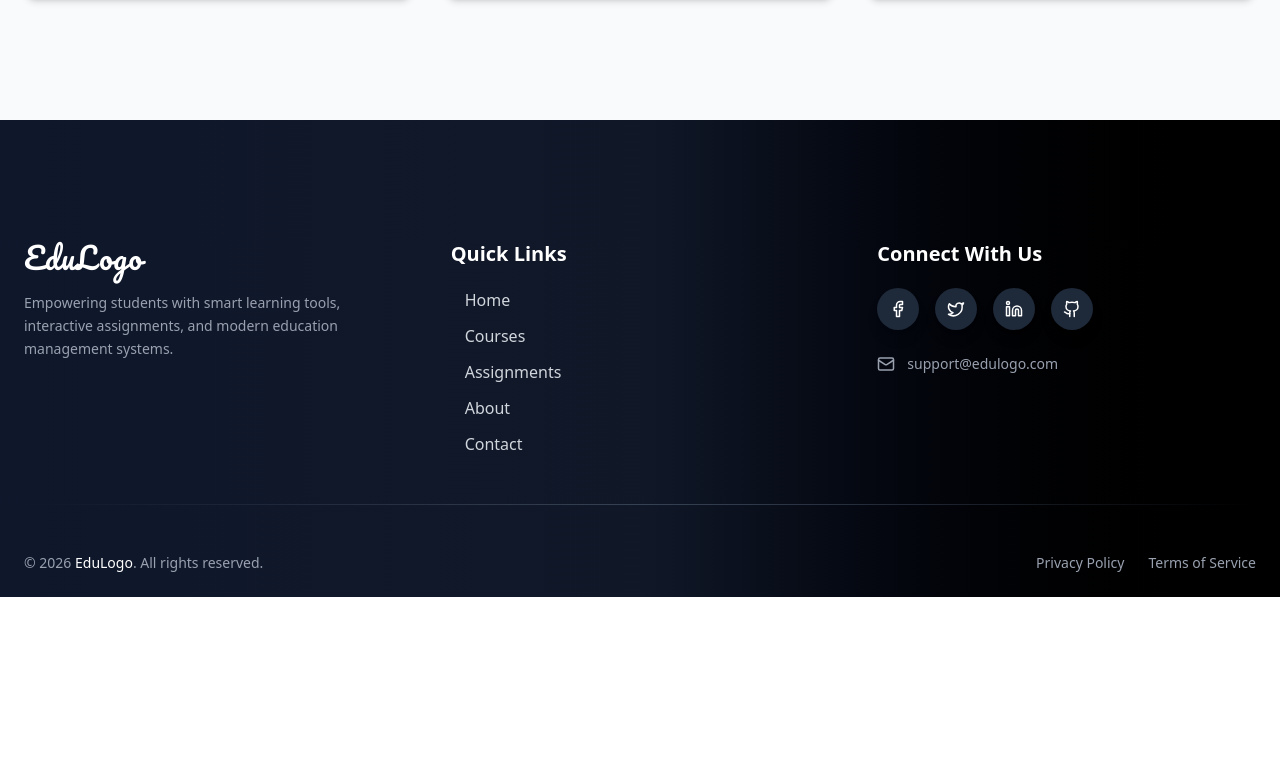
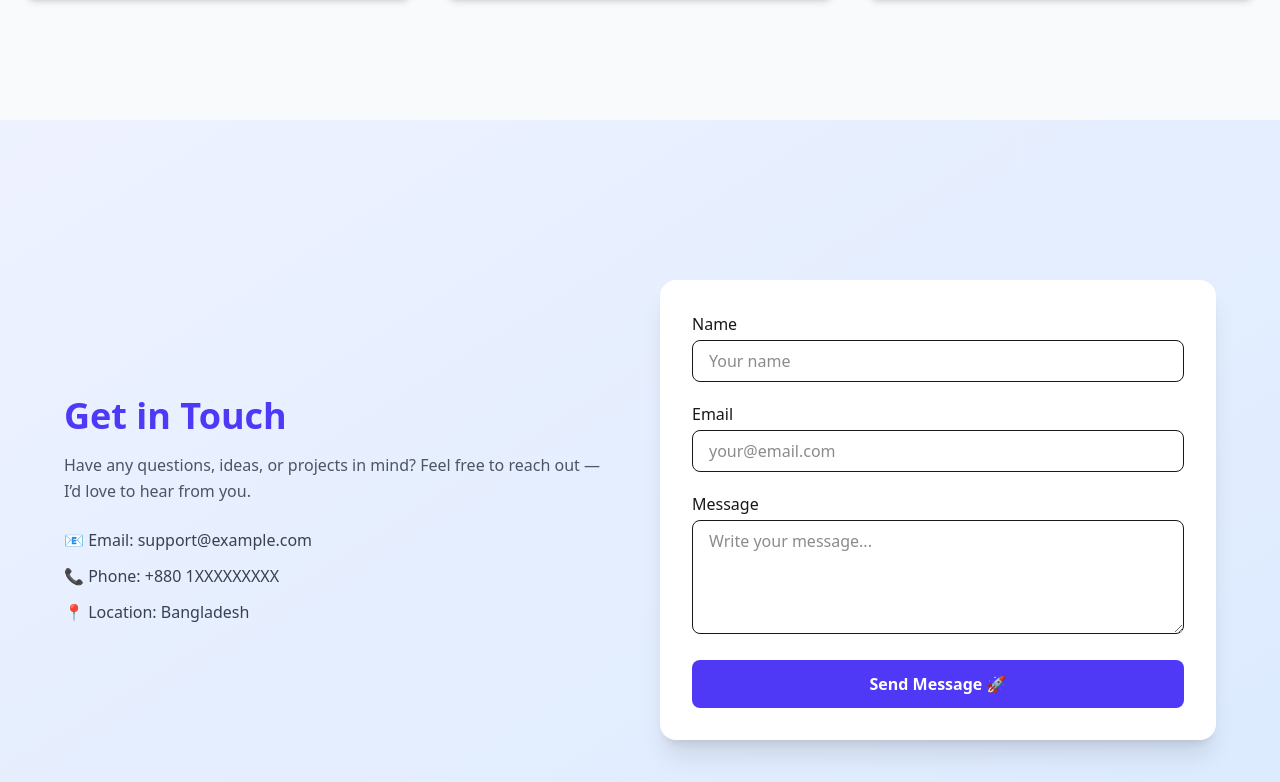
Before and after one commit to WaseurGIT/online-academy-frontend, a React (Vite) app: page / in a window 1280 px wide. Shown: the part 3058-3840 px from the top of the page. Before the commit the page ends 3655 px from the top, so only its background shows below. Built offline with nearby package versions, Linux system fonts and the light colour scheme; a web font is replaced by a local one.

Commit message:
added contact page and email js to send email

```diff
--- a/package.json
+++ b/package.json
@@ -10,6 +10,7 @@
     "preview": "vite preview"
   },
   "dependencies": {
+    "@emailjs/browser": "^4.4.1",
     "@emotion/react": "^11.14.0",
     "@emotion/styled": "^11.14.1",
     "@mui/material": "^7.3.6",
--- /dev/null
+++ b/src/components/Contact/Contact.jsx
@@ -0,0 +1,98 @@
+import React, { useRef } from "react";
+import emailjs from "@emailjs/browser";
+
+const Contact = () => {
+  const formRef = useRef();
+
+  const sendEmail = (e) => {
+    e.preventDefault();
+
+    emailjs
+      .sendForm(
+        "service_aeilwtn",
+        "template_lctgqdm",
+        formRef.current,
+        "bTPpqo9MF-j0ULb0U"
+      )
+      .then(
+        () => {
+          alert("Message sent successfully ✅");
+          formRef.current.reset();
+        },
+        (error) => {
+          alert("Failed to send message ❌");
+          console.log(error.text);
+        }
+      );
+  };
+
+  return (
+    <section className="min-h-screen bg-gradient-to-br from-indigo-50 to-blue-100 pt-40 px-4">
+      <div className="max-w-6xl mx-auto grid md:grid-cols-2 gap-10 items-center">
+        {/* Left Content */}
+        <div>
+          <h2 className="text-4xl font-bold text-indigo-600 mb-4">
+            Get in Touch
+          </h2>
+          <p className="text-gray-600 mb-6 leading-relaxed">
+            Have any questions, ideas, or projects in mind? Feel free to reach
+            out — I’d love to hear from you.
+          </p>
+
+          <div className="space-y-3 text-gray-700">
+            <p>📧 Email: support@example.com</p>
+            <p>📞 Phone: +880 1XXXXXXXXX</p>
+            <p>📍 Location: Bangladesh</p>
+          </div>
+        </div>
+
+        {/* Contact Form */}
+        <div className="bg-white rounded-2xl shadow-xl p-8">
+          <form ref={formRef} onSubmit={sendEmail} className="space-y-5">
+            <div>
+              <label className="block mb-1 font-medium">Name</label>
+              <input
+                type="text"
+                name="user_name"
+                required
+                className="w-full border rounded-lg px-4 py-2 focus:outline-none focus:ring-2 focus:ring-indigo-400"
+                placeholder="Your name"
+              />
+            </div>
+
+            <div>
+              <label className="block mb-1 font-medium">Email</label>
+              <input
+                type="email"
+                name="user_email"
+                required
+                className="w-full border rounded-lg px-4 py-2 focus:outline-none focus:ring-2 focus:ring-indigo-400"
+                placeholder="your@email.com"
+              />
+            </div>
+
+            <div>
+              <label className="block mb-1 font-medium">Message</label>
+              <textarea
+                name="message"
+                rows="4"
+                required
+                className="w-full border rounded-lg px-4 py-2 focus:outline-none focus:ring-2 focus:ring-indigo-400"
+                placeholder="Write your message..."
+              ></textarea>
+            </div>
+
+            <button
+              type="submit"
+              className="w-full bg-indigo-600 hover:bg-indigo-700 text-white py-3 rounded-lg font-semibold transition"
+            >
+              Send Message 🚀
+            </button>
+          </form>
+        </div>
+      </div>
+    </section>
+  );
+};
+
+export default Contact;
--- a/src/components/Home/Home.jsx
+++ b/src/components/Home/Home.jsx
@@ -2,6 +2,7 @@ import React from "react";
 import Banner from "../Banner/Banner";
 import Courses from "../CourseRoutes/Courses/Courses";
 import About from "../About/About";
+import Contact from "../Contact/Contact";
 
 const Home = () => {
   return (
@@ -9,6 +10,7 @@ const Home = () => {
       <Banner></Banner>
       <About></About>
       <Courses></Courses>
+      <Contact></Contact>
     </div>
   );
 };
```
Also changed, not shown: src/main.jsx (+13 -8 lines), 1 other file (tests, documents, lock files or other folders).
